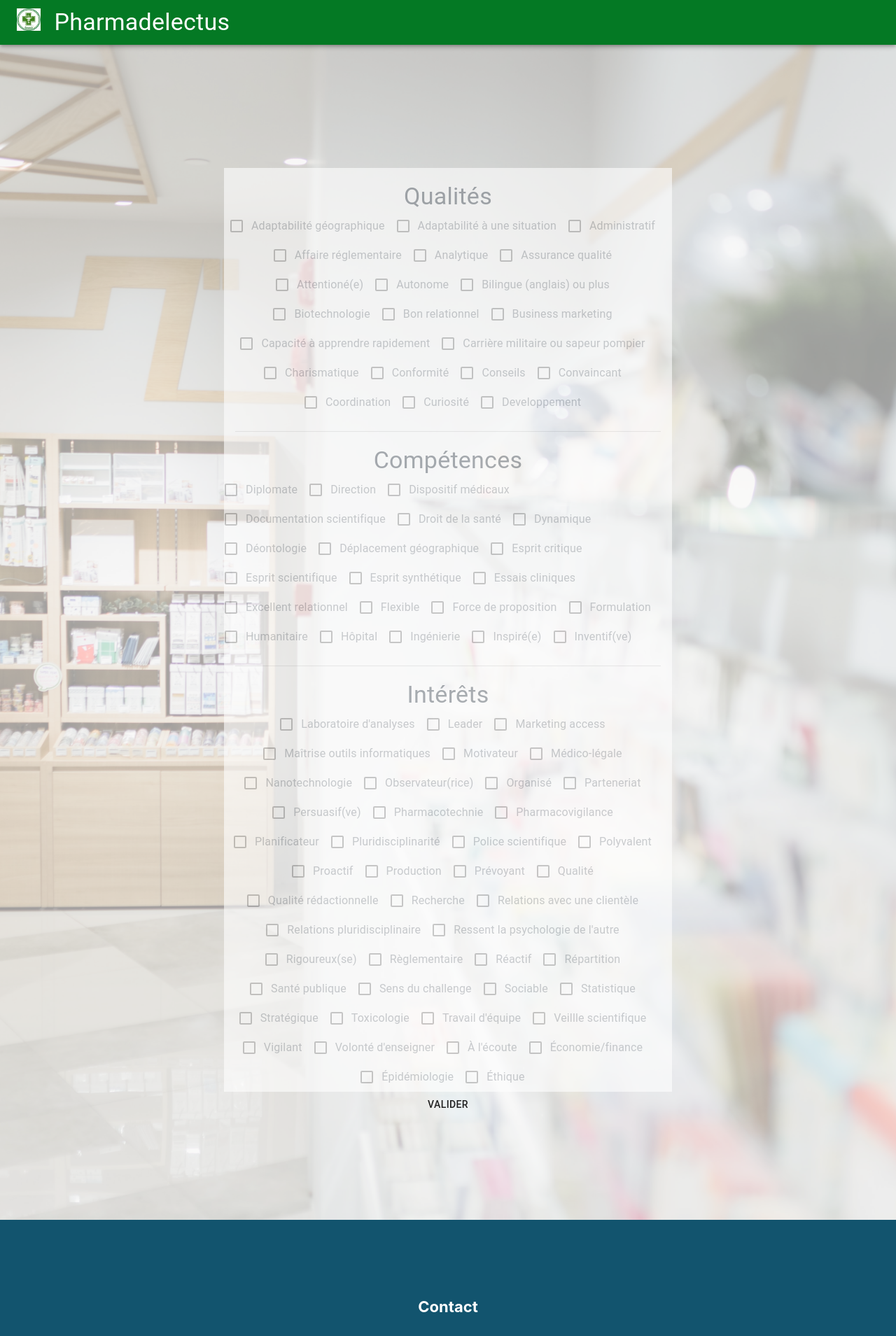
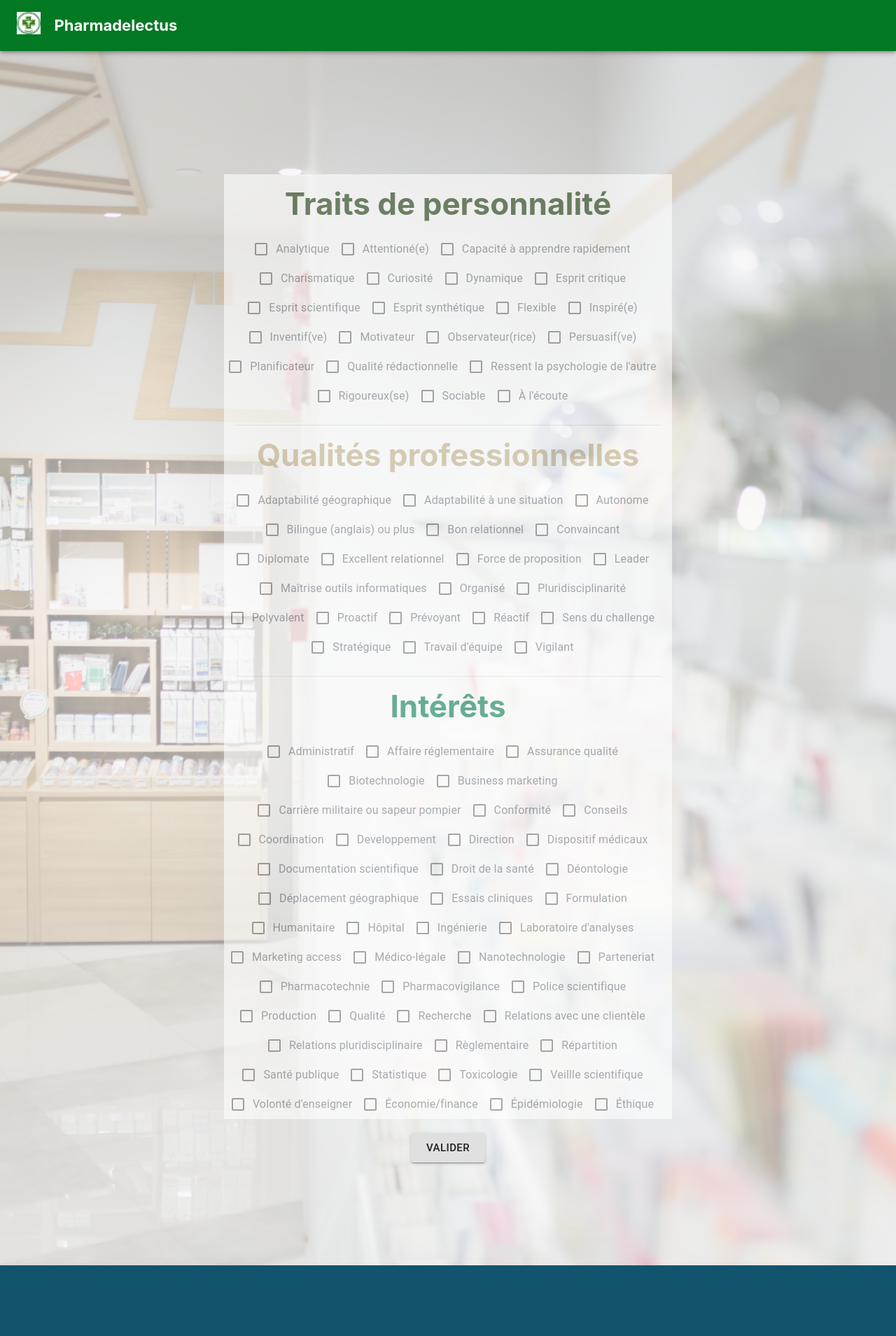
Before and after one commit to bgamassa/pharmadelectus, a React (Create React App) app: page /phbmr in a window 1280 px wide. Shown: the top 1909 px of the page at 70% size. Built offline with nearby package versions, Linux system fonts and the light colour scheme.

Commit message:
[FRONTEND] working version with panel

```diff
--- a/src/LandingPage/appBar.js
+++ b/src/LandingPage/appBar.js
@@ -4,6 +4,7 @@ import Typography from "@material-ui/core/Typography";
 import Logo from './images/logo.png';
 import AppBar from '@material-ui/core/AppBar'
 import { LazyLoadImage } from 'react-lazy-load-image-component';
+import './landingPage.css';
 
 class LandingPageBar extends React.Component {
     render() {
@@ -15,9 +16,9 @@ class LandingPageBar extends React.Component {
                         <LazyLoadImage alt="" src={Logo} border="0" height="32" />
                         </a>
                         <div style={{ padding: 10 }}/>
-                        <Typography variant="h4">
+                        <h2 style={{ color: '#FFFFFF' }}>
                         Pharmadelectus
-                        </Typography>
+                        </h2>
                         <div style={{flexGrow: 1}}/>
                     </Toolbar>
                 </AppBar>
--- a/src/LandingPage/landingPage.js
+++ b/src/LandingPage/landingPage.js
@@ -16,7 +16,7 @@ class LandingPage extends React.Component {
                 <LandingPageBar />
                 <section id="banner">
                     <div className="content">
-                        <h1>Le machine learning au service du domaine pharmaceutique</h1>
+                        <h1>Le machine learning au service du secteur pharmaceutique</h1>
                         <p style={divStyle}>Pharmadelectus vous propose un test intéractif permettant de découvrir les métiers de la pharmacie <br /> qui conviennent le mieux à vos compétences, vos qualités et intérêts.</p>
                         <div style={{ padding: 20 }} />
                         <ButtonGroup size="large" color="primary" aria-label="large outlined primary button group">
--- a/src/Tests/dashboard.js
+++ b/src/Tests/dashboard.js
@@ -36,9 +36,9 @@ class Dashboard extends React.Component {
         const len = this.props.test_type == "industrie" ? 80 : (this.props.test_type == "phbmr" ? 86 : 96)
         for (let i = 0; i < data.length; i++) {
             this.state[data[i].key] = false
-            if (i < 21)
+            if (data[i].value < 21)
                 qualities.push(data[i])
-            else if (i < 42)
+            else if (data[i].value < 42)
                 competences.push(data[i])
             else
                 interets.push(data[i])
@@ -53,18 +53,23 @@ class Dashboard extends React.Component {
     }
 
     submit = (event) => {
+        console.log(this.state)
         var self = this;
         var array = Array(this.state.len).fill(0);
         for (let i = 0; i < this.state.qualities.length; i++) {
-            array[this.state.qualities[i].value] = 1
+            if (this.state[this.state.qualities[i].key])
+                array[this.state.qualities[i].value] = 1
         }
         for (let i = 0; i < this.state.competences.length; i++) {
-            array[this.state.competences[i].value] = 1
+            if (this.state[this.state.competences[i].key])
+                array[this.state.competences[i].value] = 1
         }
-        for (let i = 0; i < this.state.qualities.length; i++) {
-            array[this.state.competences[i].value] = 1
+        for (let i = 0; i < this.state.interets.length; i++) {
+            if (this.state[this.state.interets[i].key])
+                array[this.state.interets[i].value] = 1
         }
 
+        console.log(array)
         pharmaClient.post('/predict/', {"type" : this.props.test_type, "data" : array})
         .then(function (response) {
             console.log(response)
@@ -98,13 +103,12 @@ class Dashboard extends React.Component {
                             style={{ backgroundColor: "#FFFFFF", opacity: 0.6 }}
                         >
                             <div style={{ padding: 10 }} />
-                            <Typography variant="h4">Qualités</Typography>
+                            <h1>Traits de personnalité</h1>
                             <Grid
                                 container
                                 direction="row"
                                 justify="center"
                                 alignItems="center"
-                                style={{ backgroundColor: "#FFFFFF", opacity: 0.6 }}
                             >
                                 {this.state.qualities.map((item) => {
                                     return (<FormControlLabel control={
@@ -121,13 +125,12 @@ class Dashboard extends React.Component {
                             <div style={{ padding: 10 }} />
                             <Divider variant="middle" />
                             <div style={{ padding: 10 }} />
-                            <Typography variant="h4">Compétences</Typography>
+                            <h1 style={{ color: "#C7B78F"}}>Qualités professionnelles</h1>
                             <Grid
                                 container
                                 direction="row"
-                                justify="justify"
-                                alignItems="justify"
-                                style={{ backgroundColor: "#FFFFFF", opacity: 0.6 }}
+                                justify="center"
+                                alignItems="center"
                             >
                                 {this.state.competences.map((item) => {
                                     return (<FormControlLabel control={
@@ -144,13 +147,12 @@ class Dashboard extends React.Component {
                             <div style={{ padding: 10 }} />
                             <Divider variant="middle" />
                             <div style={{ padding: 10 }} />
-                            <Typography variant="h4">Intérêts</Typography>
+                            <h1 style={{ color: "#0D825B"}}>Intérêts</h1>
                             <Grid
                                 container
                                 direction="row"
                                 justify="center"
                                 alignItems="center"
-                                style={{ backgroundColor: "#FFFFFF", opacity: 0.6 }}
                             >
                                 {this.state.interets.map((item) => {
                                     return (<FormControlLabel control={
@@ -165,7 +167,8 @@ class Dashboard extends React.Component {
                                 })}
                             </Grid>
                         </Grid>
-                        <Button onClick={this.submit}>Valider</Button>
+                        <div style={{ padding: 10 }} />
+                        <Button size="large" variant="contained" onClick={this.submit}>Valider</Button>
                     </div>
                 </section>
                 <footer id="footer">
```
